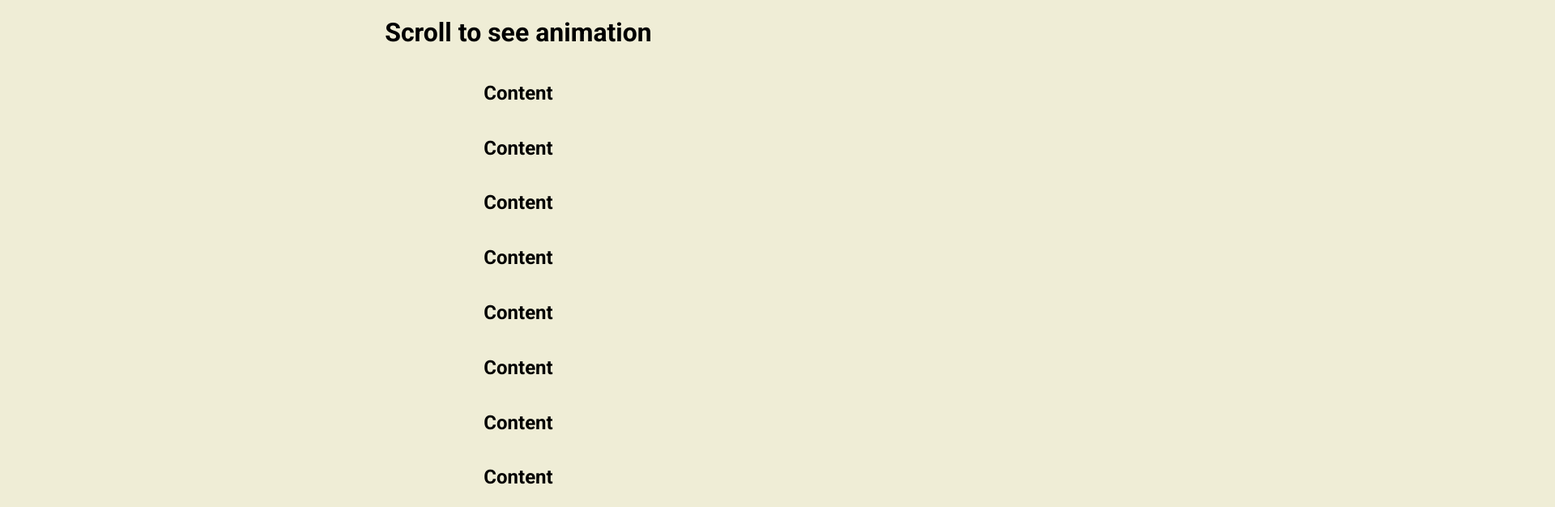
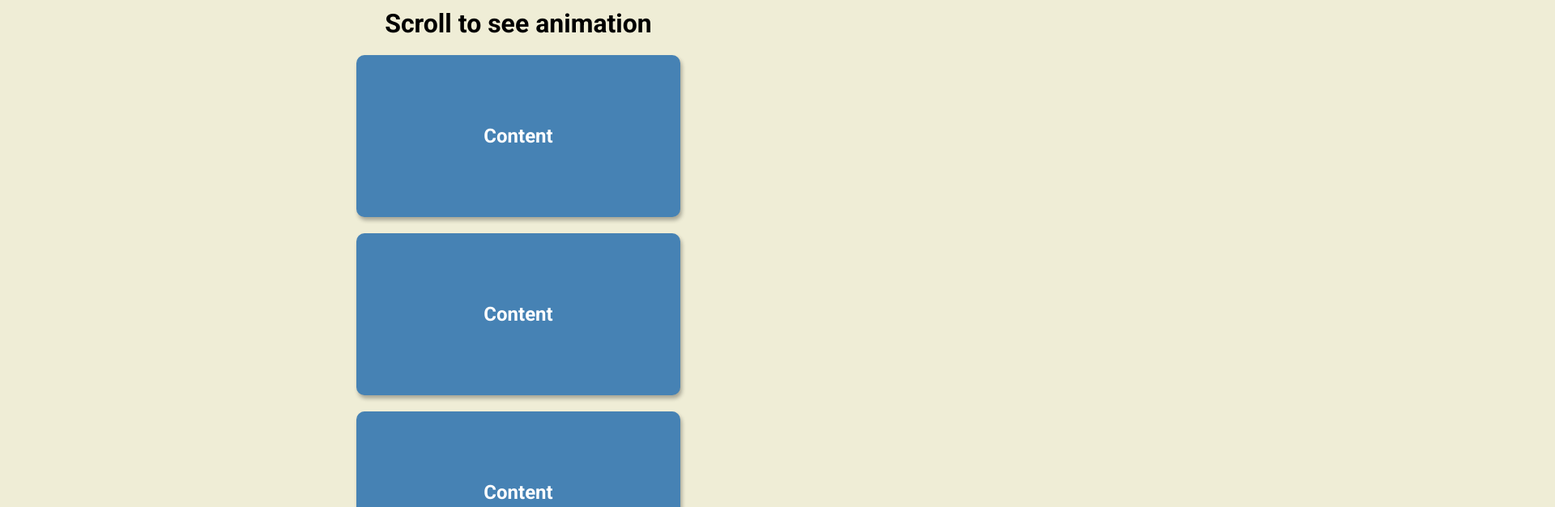
Before and after one commit to Presnia/scroll-animation-nd, a website: page index.html in a window 1280 px wide. Shown: the top 626 px of the page at 81% size, 1920 px wide, since content can reach past the window. Drawn offline with Linux system fonts and the light colour scheme.

Commit message:
The structure is styled and added functionality

```diff
--- a/css/style.css
+++ b/css/style.css
@@ -12,4 +12,32 @@ body {
   margin: 0;
   background-color: #efedd6 ;
   font-family: 'Roboto',sans-serif;
+  overflow-x: hidden;
 }
+
+h1 {
+  margin: 10px;
+}
+
+.box {
+  display: flex;
+  align-items: center;
+  justify-content: center;
+  width: 400px;
+  height: 200px;
+  margin: 10px;
+  background-color: steelblue;
+  color: #fff;
+  border-radius: 10px;
+  box-shadow: 2px 4px 5px rgba(0, 0, 0, 0.3);
+  transform: translateX(400%);
+  transition: transform 0.4s ease;
+}
+
+.box:nth-of-type(even) {
+  transform: translateX(-400%);
+}
+
+.box.show {
+  transform: translateX(0);
+}
--- a/js/index.js
+++ b/js/index.js
@@ -0,0 +1,19 @@
+const boxes = document.querySelectorAll('.box');
+
+window.addEventListener('scroll', checkBoxes);
+
+checkBoxes();
+
+function checkBoxes() {
+  const triggerPoint = (window.innerHeight / 5) * 4;
+
+  boxes.forEach((box) => {
+    const boxTop = box.getBoundingClientRect().top;
+
+    if (boxTop < triggerPoint) {
+      box.classList.add('show');
+    } else {
+      box.classList.remove('show');
+    }
+  });
+}
```
